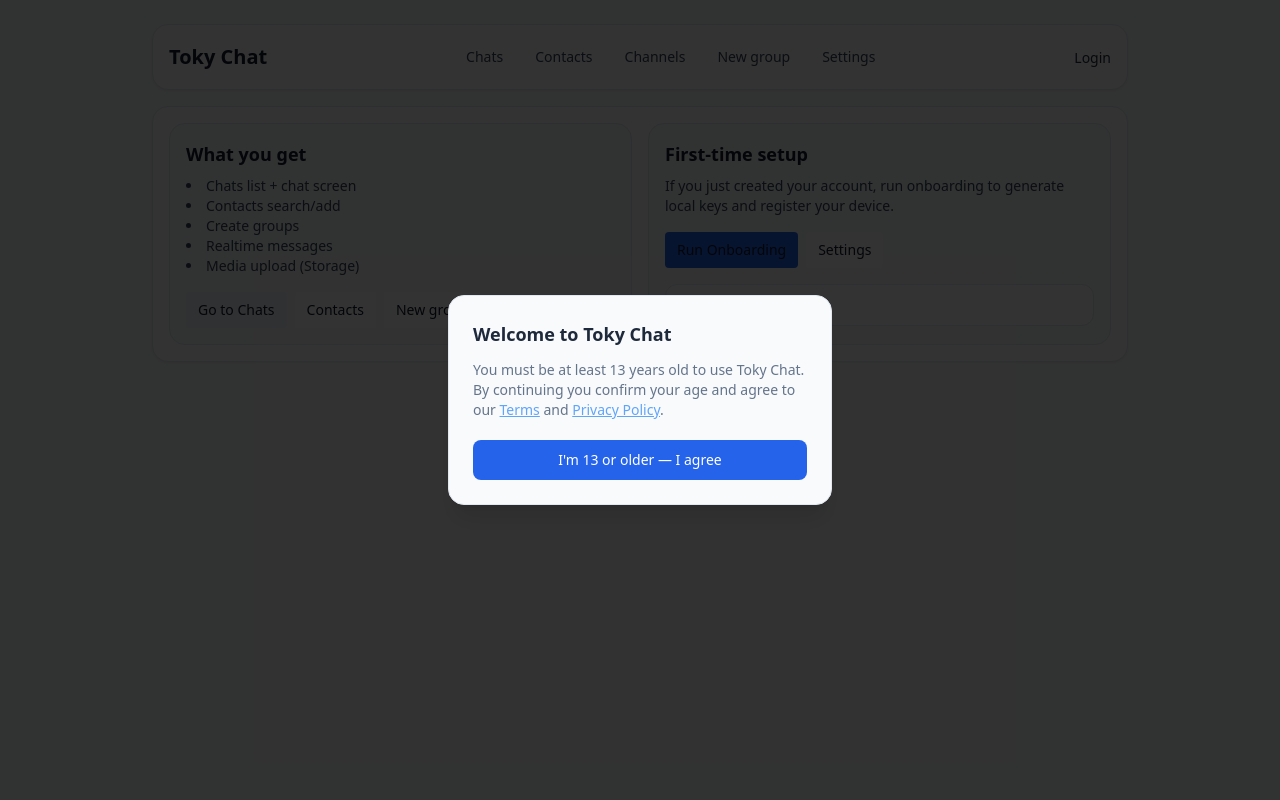
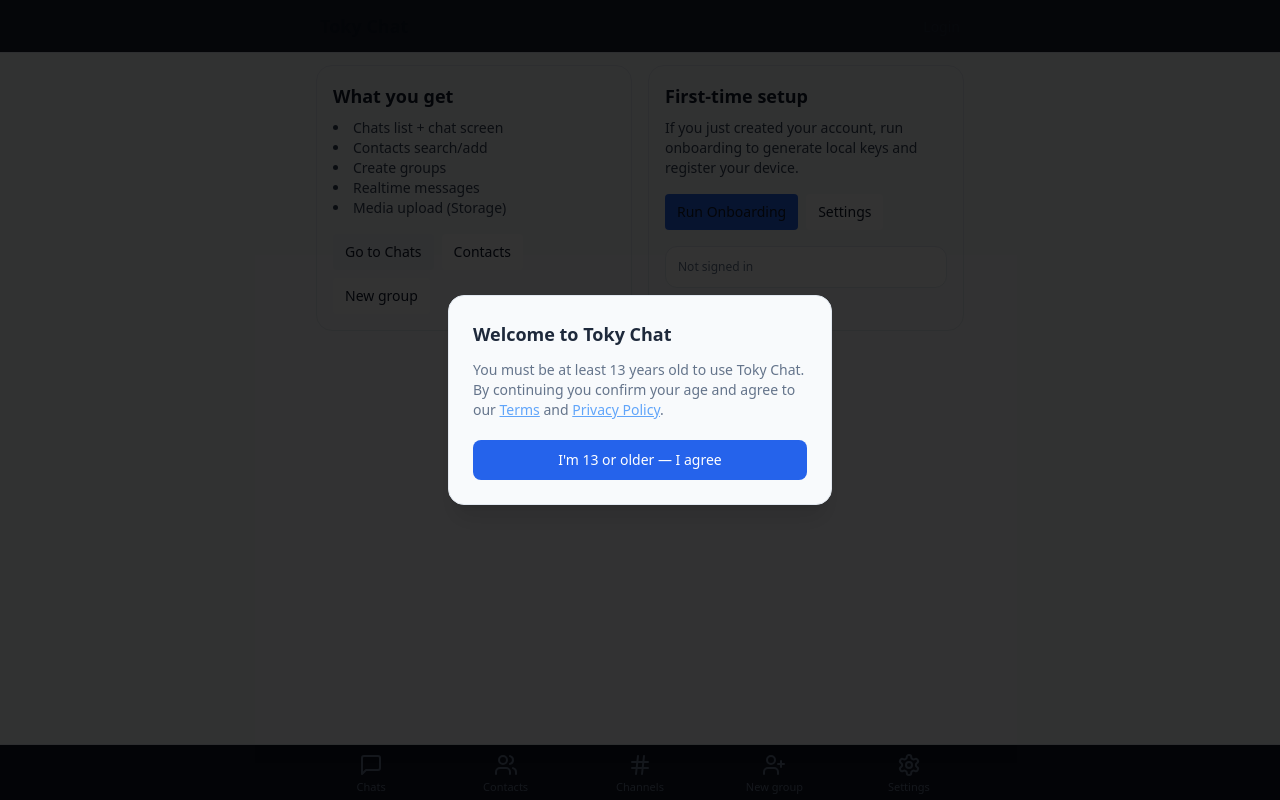
Before and after one commit to renanavisca-ops/mobile-chat-mvp, a Next.js app: page / in a window 1280 px wide. Built offline with nearby package versions, Linux system fonts and the light colour scheme; no server answers.

Commit message:
Refresh app look

```diff
--- a/src/components/icons.tsx
+++ b/src/components/icons.tsx
@@ -351,3 +351,55 @@ export function TypeIcon(props: IconProps) {
     </Base>
   );
 }
+
+// --- Bottom-navigation icons ---
+
+export function ChatBubbleIcon(props: IconProps) {
+  return (
+    <Base {...props}>
+      <path d="M21 15a2 2 0 0 1-2 2H7l-4 4V5a2 2 0 0 1 2-2h14a2 2 0 0 1 2 2z" />
+    </Base>
+  );
+}
+
+export function UsersIcon(props: IconProps) {
+  return (
+    <Base {...props}>
+      <path d="M16 21v-2a4 4 0 0 0-4-4H6a4 4 0 0 0-4 4v2" />
+      <circle cx="9" cy="7" r="4" />
+      <path d="M22 21v-2a4 4 0 0 0-3-3.87" />
+      <path d="M16 3.13a4 4 0 0 1 0 7.75" />
+    </Base>
+  );
+}
+
+export function HashIcon(props: IconProps) {
+  return (
+    <Base {...props}>
+      <line x1="4" x2="20" y1="9" y2="9" />
+      <line x1="4" x2="20" y1="15" y2="15" />
+      <line x1="10" x2="8" y1="3" y2="21" />
+      <line x1="16" x2="14" y1="3" y2="21" />
+    </Base>
+  );
+}
+
+export function UserPlusIcon(props: IconProps) {
+  return (
+    <Base {...props}>
+      <path d="M16 21v-2a4 4 0 0 0-4-4H6a4 4 0 0 0-4 4v2" />
+      <circle cx="9" cy="7" r="4" />
+      <line x1="19" x2="19" y1="8" y2="14" />
+      <line x1="22" x2="16" y1="11" y2="11" />
+    </Base>
+  );
+}
+
+export function GearIcon(props: IconProps) {
+  return (
+    <Base {...props}>
+      <path d="M12.22 2h-.44a2 2 0 0 0-2 2v.18a2 2 0 0 1-1 1.73l-.43.25a2 2 0 0 1-2 0l-.15-.08a2 2 0 0 0-2.73.73l-.22.38a2 2 0 0 0 .73 2.73l.15.1a2 2 0 0 1 1 1.72v.51a2 2 0 0 1-1 1.74l-.15.09a2 2 0 0 0-.73 2.73l.22.38a2 2 0 0 0 2.73.73l.15-.08a2 2 0 0 1 2 0l.43.25a2 2 0 0 1 1 1.73V20a2 2 0 0 0 2 2h.44a2 2 0 0 0 2-2v-.18a2 2 0 0 1 1-1.73l.43-.25a2 2 0 0 1 2 0l.15.08a2 2 0 0 0 2.73-.73l.22-.39a2 2 0 0 0-.73-2.73l-.15-.08a2 2 0 0 1-1-1.74v-.5a2 2 0 0 1 1-1.74l.15-.09a2 2 0 0 0 .73-2.73l-.22-.38a2 2 0 0 0-2.73-.73l-.15.08a2 2 0 0 1-2 0l-.43-.25a2 2 0 0 1-1-1.73V4a2 2 0 0 0-2-2z" />
+      <circle cx="12" cy="12" r="3" />
+    </Base>
+  );
+}
--- a/src/components/page-shell.tsx
+++ b/src/components/page-shell.tsx
@@ -3,62 +3,72 @@
 import Link from 'next/link';
 import { usePathname } from 'next/navigation';
 import { useT } from '@/lib/i18n/context';
+import {
+  ChatBubbleIcon,
+  UsersIcon,
+  HashIcon,
+  UserPlusIcon,
+  GearIcon,
+} from '@/components/icons';
 
-function NavLink({ href, label }: { href: string; label: string }) {
+const NAV_ITEMS = [
+  { href: '/chats', key: 'nav.chats', Icon: ChatBubbleIcon },
+  { href: '/contacts', key: 'nav.contacts', Icon: UsersIcon },
+  { href: '/channels', key: 'nav.channels', Icon: HashIcon },
+  { href: '/groups/new', key: 'nav.newGroup', Icon: UserPlusIcon },
+  { href: '/settings', key: 'nav.settings', Icon: GearIcon },
+] as const;
+
+function BottomNav() {
   const pathname = usePathname();
+  const t = useT();
+  return (
+    <nav className="fixed inset-x-0 bottom-0 z-40 border-t border-slate-800 bg-slate-950/95 pb-safe backdrop-blur">
+      <ul className="mx-auto flex max-w-2xl items-stretch justify-around">
+        {NAV_ITEMS.map(({ href, key, Icon }) => {
           const active = pathname === href || pathname?.startsWith(href + '/');
           return (
+            <li key={href} className="flex-1">
               <Link
                 href={href}
+                aria-current={active ? 'page' : undefined}
                 className={[
-        'rounded-full px-3 py-1.5 text-sm transition',
-        active ? 'bg-slate-800 text-white' : 'text-slate-300 hover:bg-slate-900 hover:text-white'
+                  'flex flex-col items-center gap-1 py-2 text-[11px] font-medium transition-colors',
+                  active ? 'text-blue-500' : 'text-slate-400 hover:text-slate-200',
                 ].join(' ')}
               >
-      {label}
+                <Icon className="h-6 w-6" size={24} />
+                <span className="leading-none">{t(key)}</span>
               </Link>
+            </li>
+          );
+        })}
+      </ul>
+    </nav>
   );
 }
 
 export function PageShell({
   title,
   right,
-  children
+  children,
 }: {
   title: string;
   right?: React.ReactNode;
   children: React.ReactNode;
 }) {
-  const t = useT();
-
   return (
     <main className="min-h-screen bg-slate-950 text-slate-50">
-      <div className="mx-auto flex w-full max-w-5xl flex-col gap-4 p-4 sm:p-6">
-        <header className="flex flex-col gap-3 rounded-2xl border border-slate-900 bg-slate-950/50 p-4 shadow-sm sm:flex-row sm:items-center sm:justify-between">
-          <div className="flex items-center justify-between gap-3">
-            <h1 className="text-xl font-semibold">{title}</h1>
-            <div className="sm:hidden">{right}</div>
+      <header className="sticky top-0 z-30 border-b border-slate-900 bg-slate-950/90 pt-safe backdrop-blur">
+        <div className="mx-auto flex max-w-2xl items-center justify-between gap-3 px-4 py-3">
+          <h1 className="truncate text-lg font-semibold">{title}</h1>
+          {right ? <div className="shrink-0">{right}</div> : null}
         </div>
-
-          <nav className="flex flex-wrap items-center gap-2">
-            <NavLink href="/chats" label={t('nav.chats')} />
-            <NavLink href="/contacts" label={t('nav.contacts')} />
-            <NavLink href="/channels" label={t('nav.channels')} />
-            <NavLink href="/groups/new" label={t('nav.newGroup')} />
-            <NavLink href="/settings" label={t('nav.settings')} />
-          </nav>
-
-          <div className="hidden sm:block">{right}</div>
       </header>
 
-        <section className="rounded-2xl border border-slate-900 bg-slate-950/60 p-4 shadow-sm">
-          {children}
-        </section>
+      <div className="mx-auto w-full max-w-2xl px-3 pb-28 pt-3">{children}</div>
 
-        <footer className="pb-6 text-center text-xs text-slate-500">
-          {t('footer.tagline')}
-        </footer>
-      </div>
+      <BottomNav />
     </main>
   );
 }
--- a/src/lib/db/chats.ts
+++ b/src/lib/db/chats.ts
@@ -155,7 +155,7 @@ export async function listChats(): Promise<ChatSummary[]> {
   // list must only show chats I actually belong to (plus store chats I staff).
   const myChats = chatList.filter((c) => myMemberChatIds.has(c.id) || !!c.store_id);
 
-  return myChats.map((c) => {
+  const summaries = myChats.map((c) => {
     let title = c.title;
     if (c.kind === 'direct') {
       const others = (otherIdsByChat.get(c.id) ?? [])
@@ -186,6 +186,16 @@ export async function listChats(): Promise<ChatSummary[]> {
       member_ids: otherIds,
     };
   });
+
+  // Most recently active chats first (fall back to chat creation time for
+  // chats with no messages yet).
+  summaries.sort((a, b) => {
+    const ta = new Date(a.last_message_at ?? a.created_at).getTime();
+    const tb = new Date(b.last_message_at ?? b.created_at).getTime();
+    return tb - ta;
+  });
+
+  return summaries;
 }
 
 export async function createDirectChatWith(userId: string): Promise<string> {
```
Also changed, not shown: 1 other file (tests, documents, lock files or other folders). Lines whose indentation alone changed are shown as unchanged.
